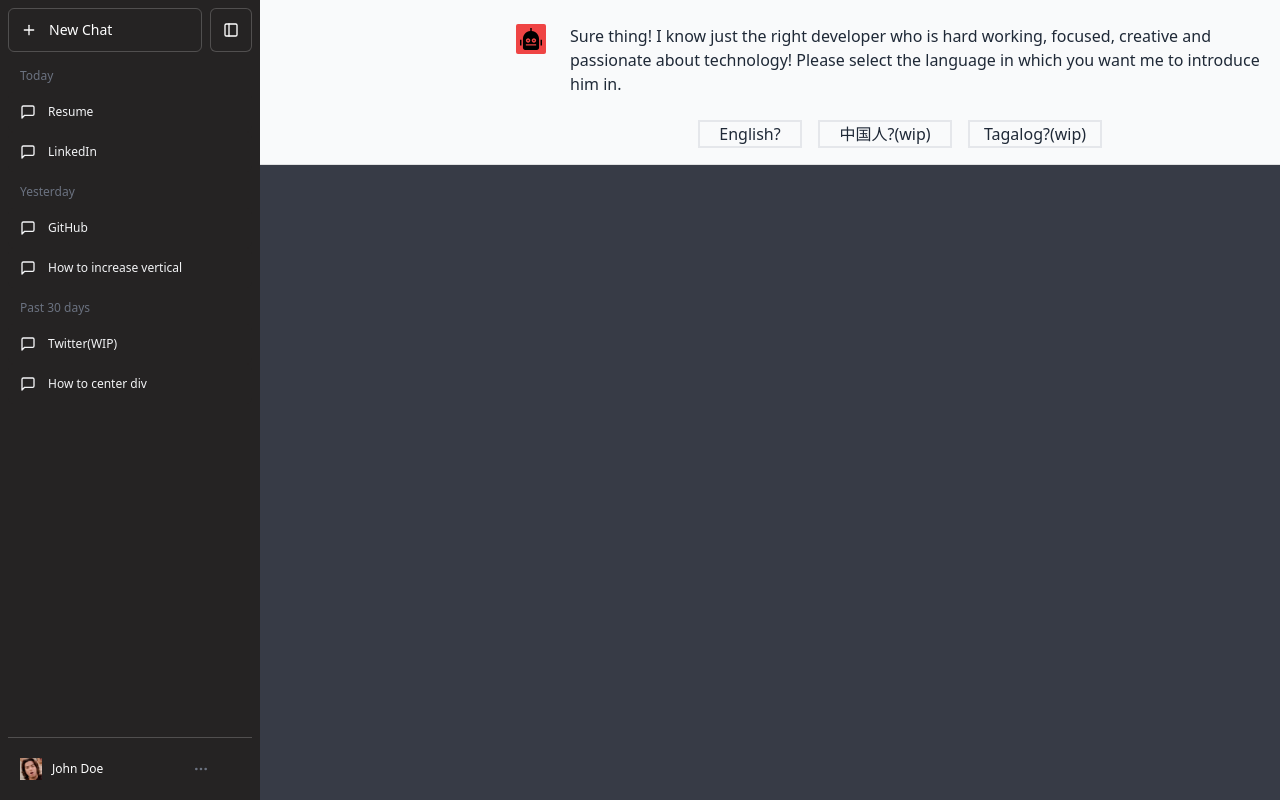
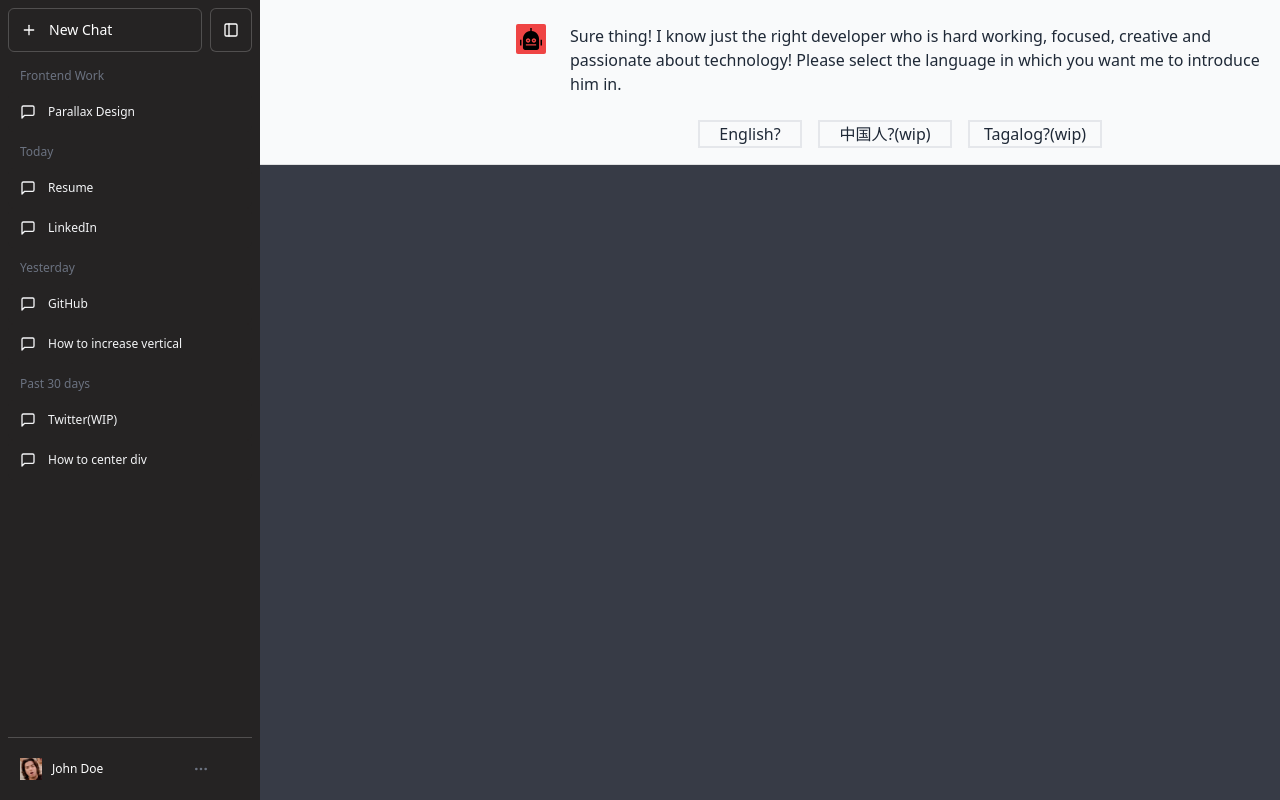
Before and after one commit to KirSpaceB/KirSpaceB.github.io, a React (Vite) app in the folder frontend/: page / in a window 1280 px wide. Built offline with nearby package versions, Linux system fonts and the light colour scheme.

Commit message:
add:Created context for Frontend section on Sidebar

```diff
--- a/frontend/src/Sidebar/Sidebar.tsx
+++ b/frontend/src/Sidebar/Sidebar.tsx
@@ -3,6 +3,7 @@ import { TodaySection } from "./SidebarComponents/TodaySection";
 import { YesterdaySection } from "./SidebarComponents/YesterdaySection";
 import { PastThirtyDaysSection } from "./SidebarComponents/PastThirtyDaysSection";
 import { Footer } from "./SidebarComponents/Footer";
+import { FrontendSection } from "./SidebarComponents/FrontendSection";
 export const Sidebar = () => {
 
 
@@ -17,6 +18,7 @@ export const Sidebar = () => {
               <div className="flex flex-col gap-2 pb-2 text-gray-100 text-sm">
                 <div>
                   <span>
+                    <FrontendSection/>
                     <TodaySection/>
                     <YesterdaySection/>
                     <PastThirtyDaysSection/>
--- /dev/null
+++ b/frontend/src/Sidebar/SidebarComponents/FrontendSection.tsx
@@ -0,0 +1,28 @@
+
+export const FrontendSection = () => {
+  const handleClickEvent = () => {
+
+  }
+  return (
+    <div className="relative h-auto opacity-1">
+      <div className="sticky top-0 z-16 opacity-1">
+        <h3 className="h-9 pb-2 pt-3 px-3 text-xs text-gray-500 font-medium text-ellipsis overflow-hidden break-all bg-[#252323] border-white/20">
+          Frontend Work
+        </h3>
+      </div>
+      <ol>
+        <li className="relative z-[15] opacity-1 h-auto ">
+          <div className="flex py-3 px-3 items-center gap-3 relative rounded-md hover:bg-[#2A2B32] cursor-pointer break-all hover:pr-4 bg-[#252323] group" onClick={handleClickEvent}>
+            <svg stroke="currentColor" fill="none" strokeWidth="2" viewBox="0 0 24 24" strokeLinecap="round" strokeLinejoin="round" className="h-4 w-4" height="1em" width="1em" xmlns="http://www.w3.org/2000/svg">
+              <path d="M21 15a2 2 0 0 1-2 2H7l-4 4V5a2 2 0 0 1 2-2h14a2 2 0 0 1 2 2z">
+              </path>
+            </svg>
+            <div className="flex-1 truncate relative max-h-20 break-normal text-xs">
+              Parallax Design
+            </div>
+          </div>
+        </li>
+      </ol>
+    </div>
+  )
+}
--- /dev/null
+++ b/frontend/src/Sidebar/SidebarComponents/FrontendSectionContext/Context.tsx
@@ -0,0 +1,23 @@
+import { Dispatch,SetStateAction,ReactNode, createContext } from "react"
+
+interface IFrontendSection {
+  didUserclickParallaxDesignOnSideBar: boolean,
+  setDidUserclickParallaxDesignOnSideBar:Dispatch<SetStateAction<boolean>>
+}
+
+interface IComponentChildNode {
+  children:ReactNode
+}
+
+const FrontendSectionContext = createContext<IFrontendSection>({
+    didUserclickParallaxDesignOnSideBar:false,
+    setDidUserclickParallaxDesignOnSideBar: () => undefined
+})
+
+export const FrontendSectionContextProvider = ({children} : IComponentChildNode) => {
+  return (
+    <FrontendSectionContext.Provider value={}>
+      {children}
+    </FrontendSectionContext.Provider>
+  )
+}
```
